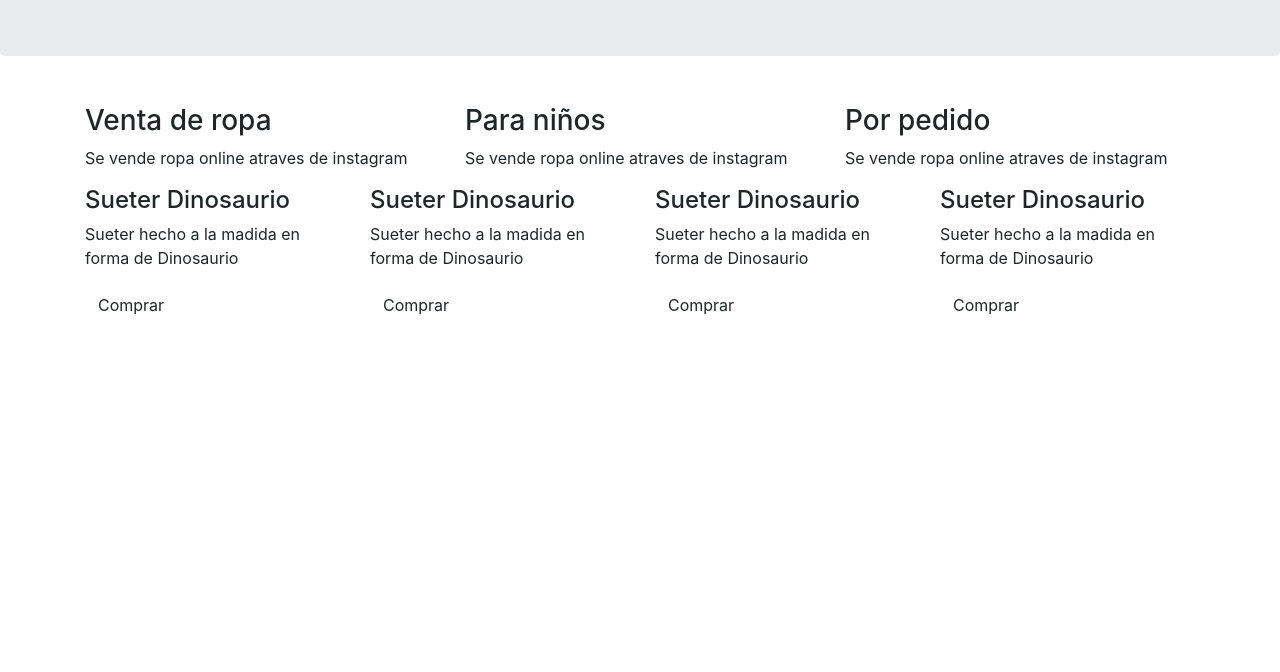
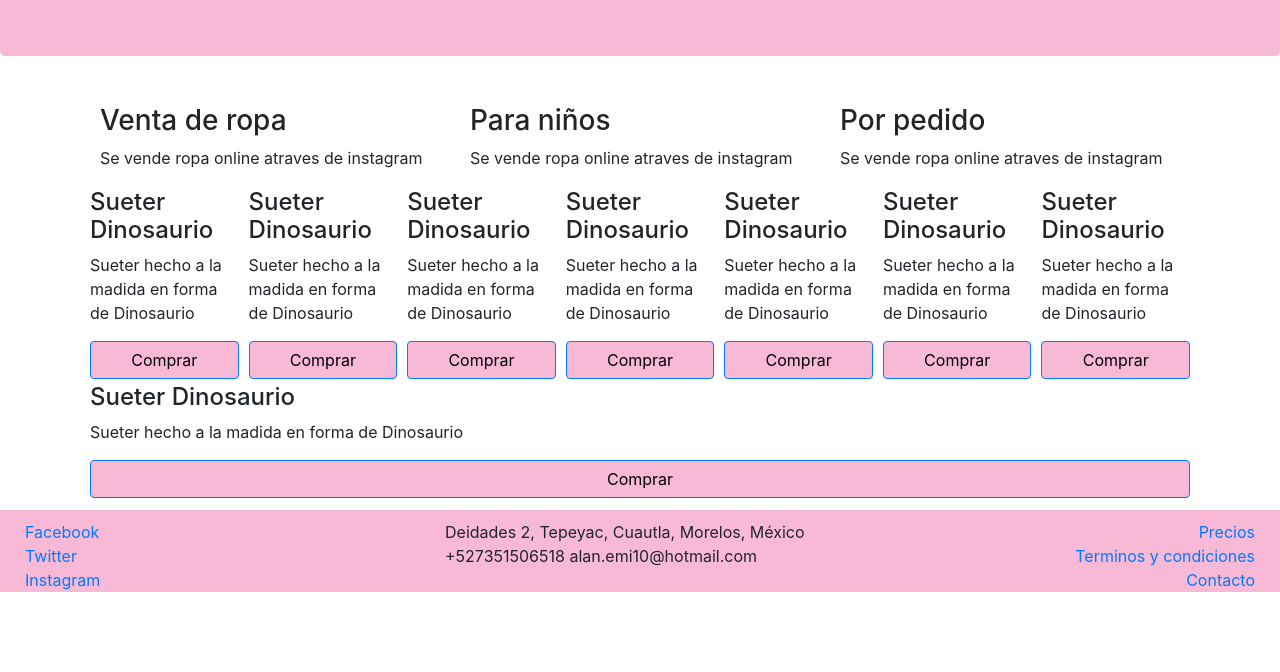
Before and after one commit to Replase/Proyecto, a website: page index.html in a window 1280 px wide. Shown: the part 128-800 px from the top of the page. Drawn offline with nearby package versions, Linux system fonts and the light colour scheme.

Commit message:
agregar elemenos al css main

```diff
--- /dev/null
+++ b/css/main.css
@@ -0,0 +1,21 @@
+.jumbotron{
+    background-color: #F7B9D5;
+    color: black;
+}
+.btn{
+    color: black;
+    background-color: #F7B9D5;
+}
+footer{
+    padding: 10px 10px 0 10px;
+    background-color:#F7B9D5 ;
+    margin-bottom: 0px;
+    margin-top: 10px;
+}
+.card-store{
+    flex: 1 150px;
+    padding: 2px 5px 2px 5px;
+}
+.btn-reserva{
+    width: 100%;
+}
--- a/index.html
+++ b/index.html
@@ -7,7 +7,7 @@
 
     <!-- Bootstrap CSS -->
     <link href="node_modules/bootstrap/dist/css/bootstrap.min.css" rel="stylesheet" >
-
+    <link rel="stylesheet" href="css/main.css">
     <title>Moam</title>
   </head>
   <body>
@@ -15,7 +15,7 @@
         <h1>Moam</h1>
     </div>
     <div class="container">
-        <div class="row">
+        <div class="d-flex">
             <div class="col-sm-4">
                 <p>
                     <h3>Venta de ropa</h3>
@@ -35,30 +35,70 @@
                 </p>
             </div>
         </div>
-        <div class="row">
-            <div class="col-sm-3">
+        <div class="d-flex flex-wrap ">
+            <div class="card-store">
                 <h4>Sueter Dinosaurio</h4>
                 <p>Sueter hecho a la madida en forma de Dinosaurio</p>
-                <button class="btn">Comprar</button>
+                <button class="btn btn-primary btn-reserva">Comprar</button>
             </div>
-            <div class="col-sm-3">
+            <div class="card-store">
                 <h4>Sueter Dinosaurio</h4>
                 <p>Sueter hecho a la madida en forma de Dinosaurio</p>
-                <button class="btn">Comprar</button>
+                <button class="btn btn-primary btn-reserva">Comprar</button>
             </div>
-            <div class="col-sm-3">
+            <div class="card-store">
                 <h4>Sueter Dinosaurio</h4>
                 <p>Sueter hecho a la madida en forma de Dinosaurio</p>
-                <button class="btn">Comprar</button>
+                <button class="btn btn-primary btn-reserva">Comprar</button>
             </div>
-            <div class="col-sm-3">
+            <div class="card-store">
                 <h4>Sueter Dinosaurio</h4>
                 <p>Sueter hecho a la madida en forma de Dinosaurio</p>
-                <button class="btn">Comprar</button>
+                <button class="btn btn-primary btn-reserva">Comprar</button>
+            </div>
+            <div class="card-store">
+                <h4>Sueter Dinosaurio</h4>
+                <p>Sueter hecho a la madida en forma de Dinosaurio</p>
+                <button class="btn btn-primary btn-reserva">Comprar</button>
+            </div>
+            <div class="card-store">
+                <h4>Sueter Dinosaurio</h4>
+                <p>Sueter hecho a la madida en forma de Dinosaurio</p>
+                <button class="btn btn-primary btn-reserva">Comprar</button>
+            </div>
+            <div class="card-store">
+                <h4>Sueter Dinosaurio</h4>
+                <p>Sueter hecho a la madida en forma de Dinosaurio</p>
+                <button class="btn btn-primary btn-reserva">Comprar</button>
+            </div>
+            <div class="card-store">
+                <h4>Sueter Dinosaurio</h4>
+                <p>Sueter hecho a la madida en forma de Dinosaurio</p>
+                <button class="btn btn-primary btn-reserva">Comprar</button>
             </div>
         </div>
     </div>
-
+    <footer>
+        <div class="d-flex">
+            <div class="col-sm-4 d-flex flex-column">
+                <a href="www.facebook.com">Facebook</a>
+                <a href="www.twitter.com">Twitter</a>
+                <a href="www.instagram.com">Instagram</a>
+            </div>
+            <div class="col-sm-4">
+                <address>
+                    Deidades 2, Tepeyac, Cuautla, Morelos, México
+                    +527351506518
+                    alan.emi10@hotmail.com
+                </address>
+            </div>
+            <div class="col-sm-4 d-flex flex-column align-items-end">
+                <a href="www.facebook.com">Precios</a>
+                <a href="www.twitter.com">Terminos y condiciones</a>
+                <a href="www.instagram.com">Contacto</a>
+            </div>
+        </div>
+    </footer>
 
 
 
```
